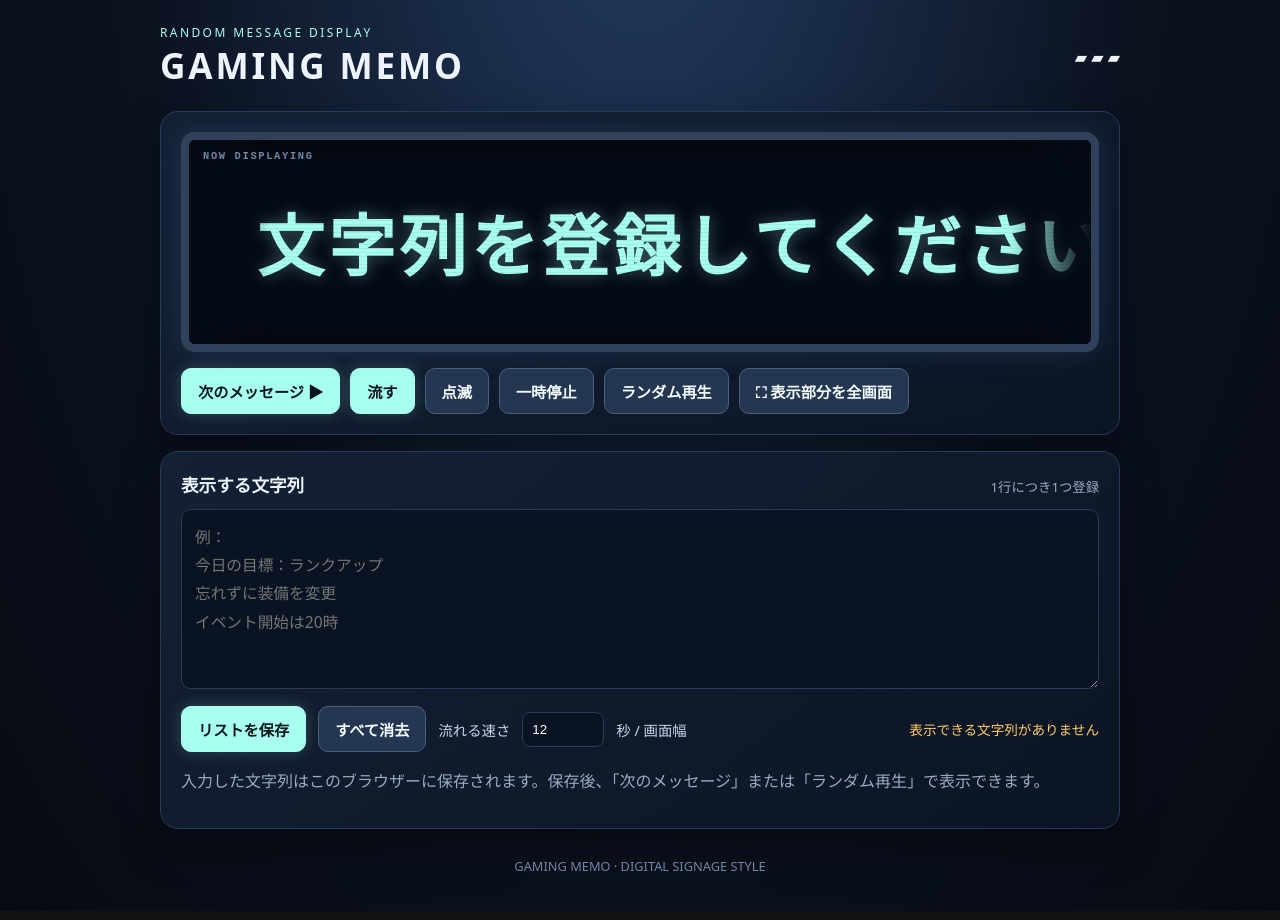
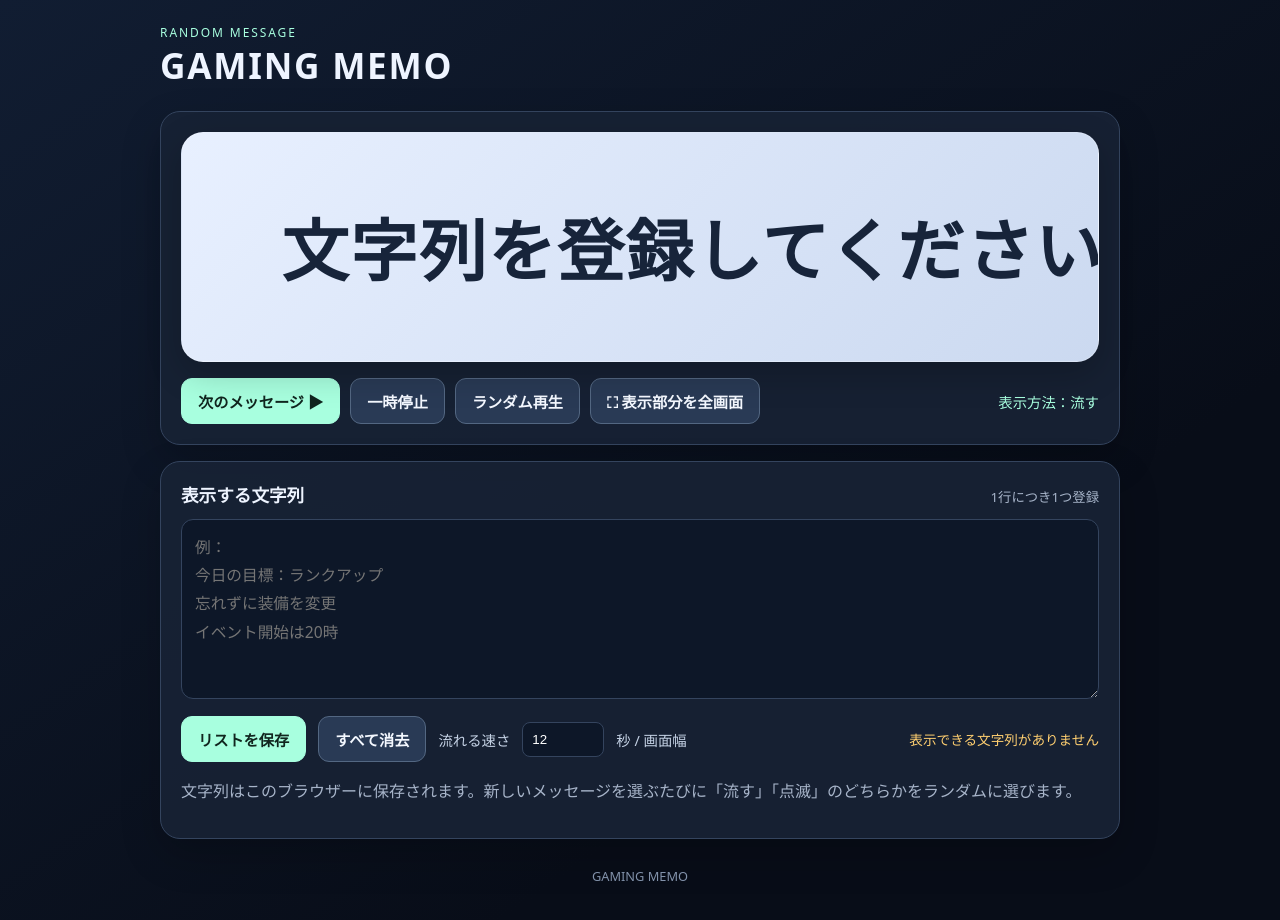
Before and after one commit to parmo64/mo64, a plain HTML site: page gaming-memo.html in a window 1280 px wide. Both pictures are taken after a click on the button "次のメッセージ ▶". Drawn offline with Linux system fonts and the light colour scheme.

Commit message:
Remove train signage styling and randomize display effects

```diff
--- a/gaming-memo.html
+++ b/gaming-memo.html
@@ -3,62 +3,55 @@
 <head>
 <meta charset="utf-8">
 <meta name="viewport" content="width=device-width, initial-scale=1">
-<meta name="theme-color" content="#0b1220">
-<title>Gaming Memo - Digital Display</title>
+<meta name="theme-color" content="#101827">
+<title>Gaming Memo</title>
 <style>
-:root{color-scheme:dark;--bg:#080d18;--panel:#111b2b;--line:#293b58;--mint:#a8ffef;--amber:#ffcc66;--muted:#9aabc4}
+:root{color-scheme:dark;--panel:#172235;--line:#34445e;--mint:#a8ffdf;--muted:#a7b4c9}
 *{box-sizing:border-box}
-body{margin:0;min-height:100vh;background:radial-gradient(ellipse at 50% -15%,#233c61 0,#0b1220 55%,#070b13 100%);color:#edf4ff;font-family:system-ui,-apple-system,"Segoe UI",sans-serif;padding:24px}
+body{margin:0;min-height:100vh;background:linear-gradient(145deg,#111d32,#080d18 70%);color:#eef4ff;font-family:system-ui,-apple-system,"Segoe UI",sans-serif;padding:24px}
 main{max-width:960px;margin:0 auto}
 header{display:flex;align-items:center;justify-content:space-between;gap:12px;margin-bottom:22px}
-h1{font-size:clamp(1.5rem,4vw,2.2rem);margin:0;letter-spacing:.08em}
-.kicker{color:var(--mint);font-size:.75rem;letter-spacing:.2em}
-.panel{background:linear-gradient(145deg,rgba(20,33,53,.96),rgba(12,21,36,.96));border:1px solid var(--line);border-radius:18px;padding:20px;margin:16px 0;box-shadow:0 18px 45px #0005}
-.board{--board-bg:#050b16;--board-fg:#a8ffef;overflow:hidden;position:relative;min-height:220px;display:flex;align-items:center;justify-content:center;background:var(--board-bg);border:8px solid #30415c;border-radius:14px;box-shadow:inset 0 0 34px #000b,0 0 28px #4e83c533;padding:32px 0}
-.board:before,.board:after{content:"";position:absolute;inset:0;pointer-events:none;z-index:2}
-.board:before{background:repeating-linear-gradient(0deg,transparent 0 3px,#0002 4px)}
-.board:after{background:linear-gradient(90deg,var(--board-bg) 0%,transparent 9%,transparent 91%,var(--board-bg) 100%)}
-.track{white-space:nowrap;display:inline-block;padding-left:100%;font-size:clamp(2rem,7vw,4.2rem);font-weight:850;letter-spacing:.06em;color:var(--board-fg);text-shadow:0 0 16px #a8ffef55;animation:scroll 12s linear infinite}
+h1{font-size:clamp(1.5rem,4vw,2.2rem);margin:0;letter-spacing:.05em}
+.kicker{color:var(--mint);font-size:.75rem;letter-spacing:.16em}
+.panel{background:rgba(23,34,53,.92);border:1px solid var(--line);border-radius:20px;padding:20px;margin:16px 0;box-shadow:0 16px 40px #0003}
+.board{--board-bg:#e8f0ff;--board-fg:#17243a;overflow:hidden;position:relative;min-height:230px;display:flex;align-items:center;justify-content:center;background:linear-gradient(135deg,#e8f0ff,#cbd9f0);border:1px solid #ffffff35;border-radius:22px;padding:34px 0;box-shadow:0 12px 35px #0003;transition:background .25s,color .25s}
+.track{white-space:nowrap;display:inline-block;padding-left:100%;font-size:clamp(2rem,7vw,4.2rem);font-weight:800;letter-spacing:.025em;color:#17243a;animation:scroll 12s linear infinite}
 .track.paused{animation-play-state:paused}
 @keyframes scroll{from{transform:translateX(0)}to{transform:translateX(-100%)}}
-.board-label{position:absolute;top:10px;left:14px;color:#7187a5;font:700 .65rem "Courier New",monospace;letter-spacing:.16em;z-index:3}
-.board.blink-mode{--board-bg:#f4f7ff;--board-fg:#101b35;background:#f4f7ff}
+.board.blink-mode{background:#17243a}
 .board.blink-mode .track{padding:0 3vw;white-space:normal;text-align:center;width:100%;animation:blink-colors 1s steps(1,end) infinite}
-.board.blink-mode:after{display:none}
-@keyframes blink-colors{0%,49%{color:#101b35;background:#f4f7ff}50%,100%{color:#f4f7ff;background:#101b35}}
-.controls{display:flex;flex-wrap:wrap;gap:10px;margin-top:16px}
-button{border:1px solid #49617e;background:#243650;color:#f4fbff;border-radius:10px;padding:11px 16px;font:600 .95rem system-ui,sans-serif;cursor:pointer}
+@keyframes blink-colors{0%,49%{color:#17243a;background:#e8f0ff}50%,100%{color:#e8f0ff;background:#17243a}}
+.controls{display:flex;flex-wrap:wrap;align-items:center;gap:10px;margin-top:16px}
+button{border:1px solid #536782;background:#293a55;color:#f4f8ff;border-radius:11px;padding:11px 16px;font:600 .95rem system-ui,sans-serif;cursor:pointer}
 button:hover{filter:brightness(1.18)}
-button.primary,button.selected{background:var(--mint);border-color:var(--mint);color:#07151b;box-shadow:0 0 16px #a8ffef33}
-button:focus-visible,input:focus-visible,textarea:focus-visible{outline:2px solid var(--amber);outline-offset:3px}
+button.primary{background:var(--mint);border-color:var(--mint);color:#10251e}
+button:focus-visible,input:focus-visible,textarea:focus-visible{outline:2px solid #ffcf70;outline-offset:3px}
+.mode-note{margin-left:auto;color:var(--mint);font-size:.9rem}
 .section-title{display:flex;align-items:baseline;justify-content:space-between;gap:10px;margin:0 0 12px}
 h2{font-size:1.1rem;margin:0}
 small,.hint{color:var(--muted)}
-textarea{width:100%;min-height:180px;resize:vertical;background:#0a1322;color:#eff8ff;border:1px solid var(--line);border-radius:10px;padding:13px;font:.98rem/1.8 system-ui,sans-serif}
+textarea{width:100%;min-height:180px;resize:vertical;background:#0d1728;color:#eff5ff;border:1px solid var(--line);border-radius:12px;padding:13px;font:.98rem/1.8 system-ui,sans-serif}
 .row{display:flex;align-items:center;gap:12px;flex-wrap:wrap;margin-top:12px}
-label{color:#c5d5e8;font-size:.9rem}
-input[type=number]{width:82px;background:#0a1322;color:#fff;border:1px solid var(--line);border-radius:8px;padding:9px}
-.status{color:var(--amber);font-size:.85rem;margin-left:auto}
-footer{text-align:center;color:#7185a5;font-size:.8rem;padding:12px}
+label{color:#c5d2e5;font-size:.9rem}
+input[type=number]{width:82px;background:#0d1728;color:#fff;border:1px solid var(--line);border-radius:8px;padding:9px}
+.status{color:#ffcf70;font-size:.85rem;margin-left:auto}
+footer{text-align:center;color:#8292aa;font-size:.8rem;padding:12px}
 .board:fullscreen{width:100vw;height:100vh;min-height:100vh;border:0;border-radius:0;padding:4vw;box-shadow:none;display:flex;align-items:center;justify-content:center}
 .board:fullscreen .track{font-size:clamp(2.5rem,9vw,9rem)}
-.board:fullscreen.blink-mode .track{font-size:clamp(3rem,12vw,11rem)}
-.board:fullscreen .board-label{top:3vh;left:3vw}
-@media(max-width:560px){body{padding:16px}.panel{padding:15px}.board{min-height:160px}.status{width:100%;margin-left:0}}
+@media(max-width:560px){body{padding:16px}.panel{padding:15px}.board{min-height:170px}.status,.mode-note{width:100%;margin-left:0}}
 </style>
 </head>
 <body>
 <main>
-<header><div><div class="kicker">RANDOM MESSAGE DISPLAY</div><h1>GAMING MEMO</h1></div><div aria-hidden="true">▰ ▰ ▰</div></header>
-<section class="panel" aria-label="電光掲示板">
-<div class="board" id="board"><div class="board-label">NOW DISPLAYING</div><div id="track" class="track">メッセージを登録してください</div></div>
+<header><div><div class="kicker">RANDOM MESSAGE</div><h1>GAMING MEMO</h1></div></header>
+<section class="panel" aria-label="メッセージ表示">
+<div class="board" id="board"><div id="track" class="track">メッセージを登録してください</div></div>
 <div class="controls">
 <button class="primary" id="next">次のメッセージ ▶</button>
-<button id="modeScroll" class="selected">流す</button>
-<button id="modeBlink">点滅</button>
 <button id="toggle">一時停止</button>
 <button id="shuffle">ランダム再生</button>
 <button id="fullscreen">⛶ 表示部分を全画面</button>
+<span class="mode-note" id="modeNote">表示方法：ランダム</span>
 </div>
 </section>
 <section class="panel">
@@ -75,13 +68,13 @@ footer{text-align:center;color:#7185a5;font-size:.8rem;padding:12px}
 <label>秒 / 画面幅</label>
 <span class="status" id="status" role="status">未保存の変更があります</span>
 </div>
-<p class="hint">入力した文字列はこのブラウザーに保存されます。保存後、「次のメッセージ」または「ランダム再生」で表示できます。</p>
+<p class="hint">文字列はこのブラウザーに保存されます。新しいメッセージを選ぶたびに「流す」「点滅」のどちらかをランダムに選びます。</p>
 </section>
-<footer>GAMING MEMO · DIGITAL SIGNAGE STYLE</footer>
+<footer>GAMING MEMO</footer>
 </main>
 <script>
 (()=>{
- const area=document.getElementById("items"),track=document.getElementById("track"),status=document.getElementById("status"),speed=document.getElementById("speed"),board=document.getElementById("board");
+ const area=document.getElementById("items"),track=document.getElementById("track"),status=document.getElementById("status"),speed=document.getElementById("speed"),board=document.getElementById("board"),modeNote=document.getElementById("modeNote");
  let messages=[],last=-1,playing=true,mode="scroll";
  try{messages=JSON.parse(localStorage.getItem("gamingMemoMessages")||"[]")}catch{}
  area.value=messages.join("\n");
@@ -93,28 +86,22 @@ footer{text-align:center;color:#7185a5;font-size:.8rem;padding:12px}
   track.style.animation=mode==="scroll"?"scroll "+track.style.animationDuration+" linear infinite":"";
   track.classList.toggle("paused",!playing);
   board.classList.toggle("blink-mode",mode==="blink");
+  modeNote.textContent="表示方法："+(mode==="scroll"?"流す":"点滅");
  }
  function pick(){
   const list=area.value.split(/\r?\n/).map(s=>s.trim()).filter(Boolean);
   if(!list.length){setMessage("文字列を登録してください");updateStatus("表示できる文字列がありません");return}
   let index=Math.floor(Math.random()*list.length);
   if(list.length>1&&index===last)index=(index+1+Math.floor(Math.random()*(list.length-1)))%list.length;
-  last=index;setMessage(list[index]);updateStatus((index+1)+" / "+list.length+" 件目を表示中");
- }
- function setMode(nextMode){
-  mode=nextMode;
-  document.getElementById("modeScroll").classList.toggle("selected",mode==="scroll");
-  document.getElementById("modeBlink").classList.toggle("selected",mode==="blink");
-  setMessage(track.textContent);
+  last=index;mode=Math.random()<.5?"scroll":"blink";
+  setMessage(list[index]);updateStatus((index+1)+" / "+list.length+" 件目を表示中");
  }
  document.getElementById("next").addEventListener("click",pick);
- document.getElementById("modeScroll").addEventListener("click",()=>setMode("scroll"));
- document.getElementById("modeBlink").addEventListener("click",()=>setMode("blink"));
  document.getElementById("toggle").addEventListener("click",e=>{
   playing=!playing;track.classList.toggle("paused",!playing);e.currentTarget.textContent=playing?"一時停止":"再生";
  });
  document.getElementById("shuffle").addEventListener("click",()=>{
-  pick();playing=true;track.classList.remove("paused");document.getElementById("toggle").textContent="一時停止";
+  playing=true;track.classList.remove("paused");document.getElementById("toggle").textContent="一時停止";pick();
  });
  document.getElementById("fullscreen").addEventListener("click",async()=>{
   try{
```
